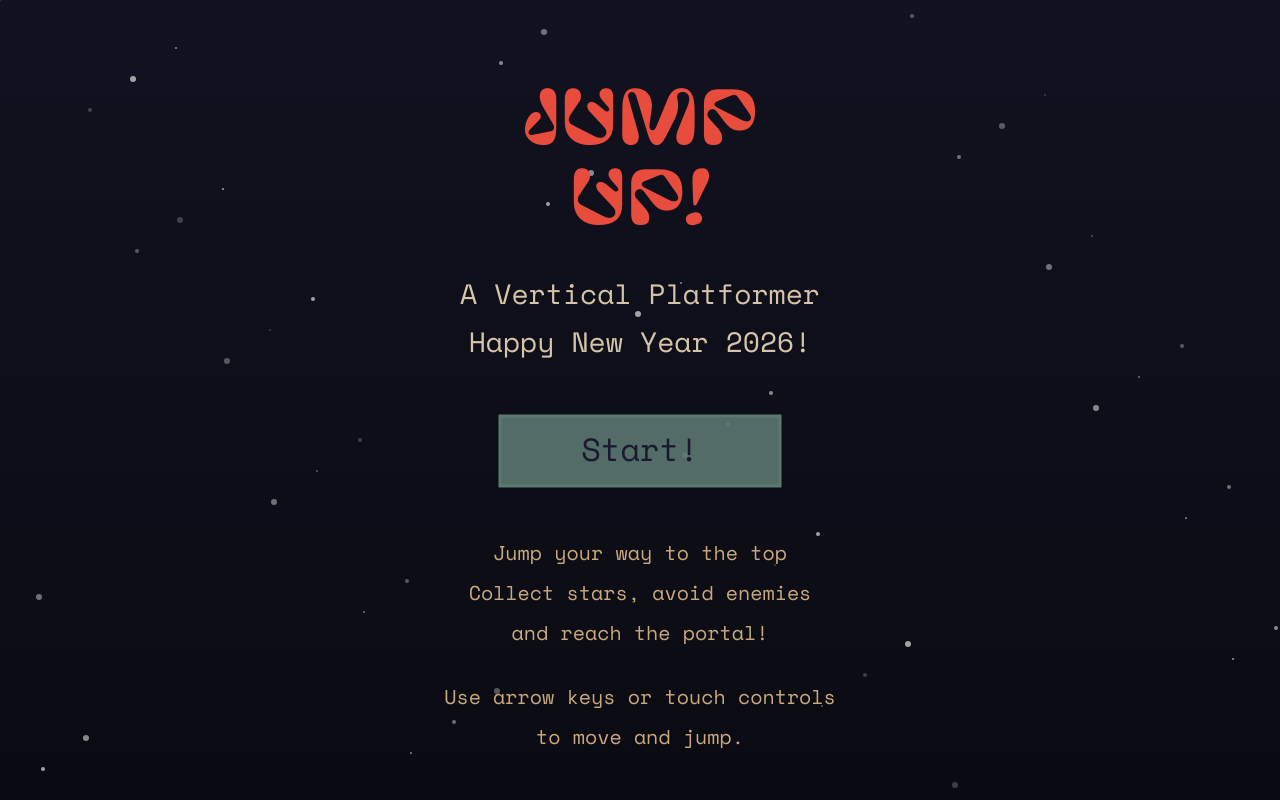
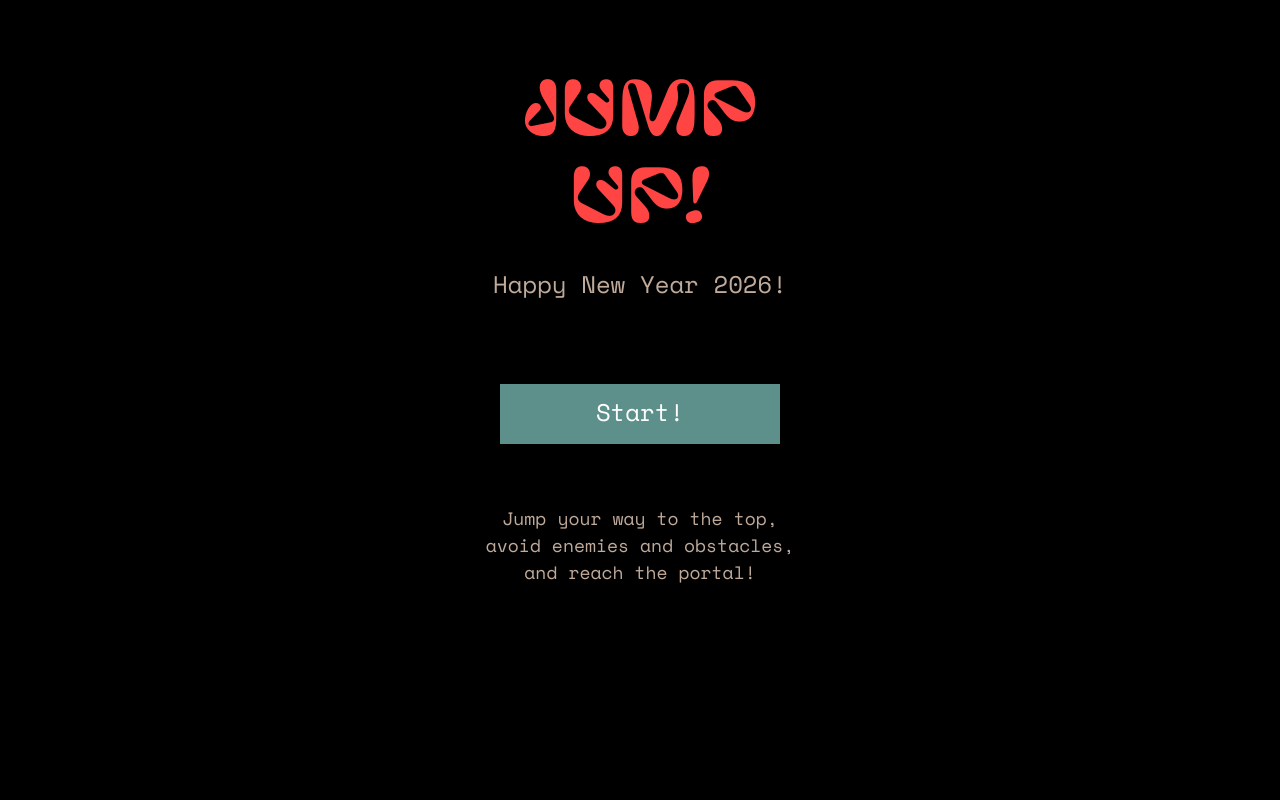
Before and after one commit to signalwerk/new-year.2026, a website built with Vite: page index.html in a window 1280 px wide. Built offline with nearby package versions, Linux system fonts and the light colour scheme.

Commit message:
MOD: update without stars and clean-up design

```diff
--- a/src/assets/loader.ts
+++ b/src/assets/loader.ts
@@ -200,36 +200,59 @@ export class AssetLoader {
 
 /**
  * Sound Manager for playing game sounds
+ * Optimized to reuse audio elements and limit concurrent sounds
  */
 export class SoundManager {
-  private sounds: Record<string, HTMLAudioElement>;
+  private soundPools: Record<string, HTMLAudioElement[]> = {};
   private enabled = true;
   private volume = 0.5;
+  private readonly POOL_SIZE = 3; // Max concurrent instances per sound
 
   constructor(sounds: Record<string, HTMLAudioElement>) {
-    this.sounds = sounds;
     this.setVolume(this.volume);
+
+    // Pre-create sound pools for better performance
+    for (const [name, sound] of Object.entries(sounds)) {
+      this.soundPools[name] = [sound];
+      // Pre-create additional instances for frequently used sounds
+      for (let i = 1; i < this.POOL_SIZE; i++) {
+        const clone = sound.cloneNode() as HTMLAudioElement;
+        clone.volume = this.volume;
+        this.soundPools[name].push(clone);
+      }
+    }
   }
 
   play(soundName: string): void {
     if (!this.enabled) return;
 
-    const sound = this.sounds[soundName];
-    if (sound) {
-      // Clone for overlapping sounds
-      const clone = sound.cloneNode() as HTMLAudioElement;
-      clone.volume = this.volume;
-      clone.play().catch(() => {
-        // Ignore autoplay restrictions
-      });
+    const pool = this.soundPools[soundName];
+    if (!pool || pool.length === 0) return;
+
+    // Find an audio element that's not playing or is near the end
+    let audio = pool.find(a => a.paused || a.ended || a.currentTime === 0);
+
+    // If all are playing, reuse the first one (oldest)
+    if (!audio) {
+      audio = pool[0];
     }
+
+    // Reset and play
+    audio.currentTime = 0;
+    audio.volume = this.volume;
+    audio.play().catch(() => {
+      // Ignore autoplay restrictions
+    });
   }
 
   setVolume(volume: number): void {
     this.volume = Math.max(0, Math.min(1, volume));
-    Object.values(this.sounds).forEach(sound => {
-      sound.volume = this.volume;
-    });
+    // Update all pooled sounds
+    for (const pool of Object.values(this.soundPools)) {
+      for (const sound of pool) {
+        sound.volume = this.volume;
+      }
+    }
   }
 
   setEnabled(enabled: boolean): void {
--- /dev/null
+++ b/src/config/colors.ts
@@ -0,0 +1,31 @@
+/**
+ * Color configuration for the game UI
+ * Matching the Meteor Defense style
+ */
+
+export const COLORS = {
+  // Background
+  BACKGROUND: "#000",
+
+  // Text colors
+  TEXT: "#c0aa9a",
+  TEXT_MUTED: "#888888",
+
+  // Button colors
+  BUTTON: "#5d908a",
+  BUTTON_TEXT: "#fff",
+
+  // Progress bar
+  PROGRESS_BAR: "#c0aa9a",
+  PROGRESS_BORDER: "#c0aa9a",
+
+  // Game UI
+  LIVES: "#c0aa9a",
+
+  // Win screen
+  WIN_TITLE: "#FF4444",
+  WIN_TEXT: "#c0aa9a",
+
+  // Game over
+  GAMEOVER_TITLE: "#FF4444",
+} as const;
--- a/src/config/text-dev.ts
+++ b/src/config/text-dev.ts
@@ -5,54 +5,28 @@
 import { TextConfig } from "./text";
 
 export const TEXT_DEV: TextConfig = {
-  // Game title
-  title: {
-    line1: "JUMP",
-    line2: "UP!",
+  title: "Jump\nUp!",
+  subtitle: "Happy New Year 2026!",
+  copy: "Jump your way to the top,\navoid enemies and obstacles,\nand reach the portal!",
+  startButton: "Start!",
+
+  win: {
+    title: "You Win!",
+    copy: "Congratulations!\nYou reached the portal!\n\nGreat job!\nTry again to beat your time!",
+    restartButton: "Play Again!",
   },
 
-  // Intro screen
-  intro: {
-    subtitle1: "A Vertical Platformer",
-    subtitle2: "Happy New Year 2026!",
-    startButton: "Start!",
-    message1: "Jump your way to the top",
-    message2: "Collect stars, avoid enemies",
-    message3: "and reach the portal!",
-    hint1: "Use arrow keys or touch controls",
-    hint2: "to move and jump.",
+  gameOver: {
+    title: "Game Over!",
+    restartButton: "Try Again!",
   },
 
-  // Win screen
-  win: {
-    title: "🎉 You Win! 🎉",
-    congratulations: "Congratulations!",
-    portalReached: "You reached the portal!",
-    finalScore: "Final Score: {score} points",
-    reminder1: "Great job!",
-    reminder2: "Can you beat your score?",
-    restartHint: "Tap or press SPACE to play again",
+  ui: {
+    lives: "♥ {lives}",
+    distance: "↑ {height}m",
   },
 
-  // Game over screen
-  gameOver: {
-    title: "GAME OVER",
-    finalScore: "Final Score: {score}",
-    restartHint: "Tap or press SPACE to restart",
-  },
-
-  // UI elements
-  ui: {
-    score: "Score: {score}",
-    lives: "♥ {lives}",
-    height: "Height: {height}m",
-  },
-
-  // Loading screen
   loading: {
-    title: "Loading...",
-    loadingFonts: "Loading fonts...",
-    loadingSounds: "Loading sounds...",
-    ready: "Ready!",
+    title: "Loading",
   },
 };
--- a/src/config/text-luan.ts
+++ b/src/config/text-luan.ts
@@ -5,54 +5,28 @@
 import { TextConfig } from "./text";
 
 export const TEXT_LUAN: TextConfig = {
-  // Game title
-  title: {
-    line1: "LUAN",
-    line2: "PLATFORMER",
+  title: "LUAN\nPlatformer",
+  subtitle: "Alles Gute im neuen Jahr!",
+  copy: "Hast du am 23.3.2025 schon Pläne?\nIch würde gerne einen kleinen\nAusflug mit dir machen.",
+  startButton: "Start!",
+
+  win: {
+    title: "Geschafft!",
+    copy: "Herzlichen Glückwunsch, Luan!\nDu hast das Portal erreicht!\n\nVergiss nicht:\n23. März 2025 – unser Ausflug!",
+    restartButton: "Neustart!",
   },
 
-  // Intro screen
-  intro: {
-    subtitle1: "Lieber Luan",
-    subtitle2: "Alles Gute im neuen Jahr!",
-    startButton: "Start!",
-    message1: "Hast du am 23.3.2025 schon Pläne?",
-    message2: "Ich würde gerne einen kleinen",
-    message3: "Ausflug mit dir machen.",
-    hint1: "Bis dahin kannst du mal versuchen",
-    hint2: "die Meteoriten zu erwischen.",
+  gameOver: {
+    title: "Game Over!",
+    restartButton: "Neustart!",
   },
 
-  // Win screen
-  win: {
-    title: "🎉 Geschafft! 🎉",
-    congratulations: "Herzlichen Glückwunsch, Luan!",
-    portalReached: "Du hast das Portal erreicht!",
-    finalScore: "Endstand: {score} Punkte",
-    reminder1: "Vergiss nicht:",
-    reminder2: "23. März 2025 - unser Ausflug!",
-    restartHint: "Tippen oder SPACE für neues Spiel",
+  ui: {
+    lives: "♥ {lives}",
+    distance: "↑ {height}m",
   },
 
-  // Game over screen
-  gameOver: {
-    title: "GAME OVER",
-    finalScore: "Final Score: {score}",
-    restartHint: "Tap or press SPACE to restart",
-  },
-
-  // UI elements
-  ui: {
-    score: "Score: {score}",
-    lives: "♥ {lives}",
-    height: "Height: {height}m",
-  },
-
-  // Loading screen
   loading: {
-    title: "Loading...",
-    loadingFonts: "Loading fonts...",
-    loadingSounds: "Loading sounds...",
-    ready: "Ready!",
+    title: "Loading",
   },
 };
--- a/src/config/text-neo.ts
+++ b/src/config/text-neo.ts
@@ -5,54 +5,28 @@
 import { TextConfig } from "./text";
 
 export const TEXT_NEO: TextConfig = {
-  // Game title
-  title: {
-    line1: "NEO",
-    line2: "PLATFORMER",
+  title: "NEO\nPlatformer",
+  subtitle: "Alles Gute im neuen Jahr!",
+  copy: "Hast du am 23.3.2025 schon Pläne?\nIch würde gerne einen kleinen\nAusflug mit dir machen.",
+  startButton: "Start!",
+
+  win: {
+    title: "Geschafft!",
+    copy: "Herzlichen Glückwunsch, Neo!\nDu hast das Portal erreicht!\n\nVergiss nicht:\n23. März 2025 – unser Ausflug!",
+    restartButton: "Neustart!",
   },
 
-  // Intro screen
-  intro: {
-    subtitle1: "Lieber Neo",
-    subtitle2: "Alles Gute im neuen Jahr!",
-    startButton: "Start!",
-    message1: "Hast du am 23.3.2025 schon Pläne?",
-    message2: "Ich würde gerne einen kleinen",
-    message3: "Ausflug mit dir machen.",
-    hint1: "Bis dahin kannst du mal versuchen",
-    hint2: "die Meteoriten zu erwischen.",
+  gameOver: {
+    title: "Game Over!",
+    restartButton: "Neustart!",
   },
 
-  // Win screen
-  win: {
-    title: "🎉 Geschafft! 🎉",
-    congratulations: "Herzlichen Glückwunsch, Neo!",
-    portalReached: "Du hast das Portal erreicht!",
-    finalScore: "Endstand: {score} Punkte",
-    reminder1: "Vergiss nicht:",
-    reminder2: "23. März 2025 - unser Ausflug!",
-    restartHint: "Tippen oder SPACE für neues Spiel",
+  ui: {
+    lives: "♥ {lives}",
+    distance: "↑ {height}m",
   },
 
-  // Game over screen
-  gameOver: {
-    title: "GAME OVER",
-    finalScore: "Final Score: {score}",
-    restartHint: "Tap or press SPACE to restart",
-  },
-
-  // UI elements
-  ui: {
-    score: "Score: {score}",
-    lives: "♥ {lives}",
-    height: "Height: {height}m",
-  },
-
-  // Loading screen
   loading: {
-    title: "Loading...",
-    loadingFonts: "Loading fonts...",
-    loadingSounds: "Loading sounds...",
-    ready: "Ready!",
+    title: "Loading",
   },
 };
--- a/src/game.ts
+++ b/src/game.ts
@@ -8,15 +8,14 @@ import {
   updateCannons,
   updateProjectiles,
   checkEnemyCollision,
-  checkCollectiblePickup,
   checkProjectileCollision,
   renderPlatform,
   renderEnemy,
-  renderCollectible,
   renderCannon,
   renderProjectile,
 } from './entities';
 import { TEXT, interpolate } from './config/text';
+import { COLORS } from './config/colors';
 import { SoundManager } from './assets/loader';
 
 // Font constants
@@ -50,7 +49,6 @@ export class Game {
 
   // Game state
   private state: GameState = {
-    score: 0,
     lives: 3,
     gameOver: false,
     won: false,
@@ -61,8 +59,8 @@ export class Game {
   private readonly BG_GRADIENT_TOP = '#1a1a2e';
   private readonly BG_GRADIENT_BOTTOM = '#0f0f1a';
 
-  // Track highest point reached
-  private highestY: number = 0;
+  // Portal height for distance calculation
+  private portalY: number = 0;
 
   // Screen shake
   private screenShakeTimer: number = 0;
@@ -133,11 +131,12 @@ export class Game {
     // Initialize camera
     this.cameraY = this.player.getCenterY() - this.displayHeight * this.CAMERA_OFFSET_Y;
     this.cameraTargetY = this.cameraY;
-    this.highestY = this.player.getCenterY();
+
+    // Store portal Y position for distance calculation
+    this.portalY = this.level.portal ? this.level.portal.y : this.level.levelHeight;
 
     // Reset state
     this.state = {
-      score: 0,
       lives: 3,
       gameOver: false,
       won: false,
@@ -219,12 +218,8 @@ export class Game {
     updatePlatforms(this.level.platforms, deltaTime);
     updateEnemies(this.level.enemies, this.level.platforms, deltaTime);
 
-    // Track cannon fire for sound
-    const prevProjectileCount = this.level.projectiles.length;
+    // Update cannons (sound removed for performance)
     updateCannons(this.level.cannons, this.level.projectiles, performance.now());
-    if (this.level.projectiles.length > prevProjectileCount) {
-      this.sound.play('cannon');
-    }
 
     updateProjectiles(this.level.projectiles, deltaTime, this.level.levelWidth);
 
@@ -242,7 +237,6 @@ export class Game {
       if (enemyHit.hit && enemyHit.enemy) {
         if (enemyHit.stomped) {
           enemyHit.enemy.alive = false;
-          this.state.score += 100;
           this.player.velocityY = 400;
           this.sound.play('stomp');
         } else {
@@ -255,29 +249,6 @@ export class Game {
       }
     }
 
-    // Check collectibles
-    const collected = checkCollectiblePickup(this.player.getBounds(), this.level.collectibles);
-    if (collected) {
-      this.sound.play('coin');
-      switch (collected.type) {
-        case 'coin':
-          this.state.score += 10;
-          break;
-        case 'star':
-          this.state.score += 50;
-          break;
-        case 'powerup':
-          this.state.score += 100;
-          break;
-      }
-    }
-
-    // Track highest point
-    if (this.player.getCenterY() > this.highestY) {
-      const heightBonus = Math.floor((this.player.getCenterY() - this.highestY) / TILE_SIZE);
-      this.state.score += heightBonus;
-      this.highestY = this.player.getCenterY();
-    }
 
     // Check if player died
     if (!this.player.isAlive) {
@@ -336,22 +307,28 @@ export class Game {
       this.restart();
       window.removeEventListener('keydown', handleKey);
       window.removeEventListener('touchstart', handleTouch);
+      window.removeEventListener('click', handleClick);
     };
 
     const handleKey = (e: KeyboardEvent) => {
-      if (e.code === 'Space') {
+      if (e.code === 'Space' || e.code === 'Enter') {
         restart(e);
       }
     };
 
     const handleTouch = (e: TouchEvent) => {
-      // Small delay to prevent accidental restart
-      setTimeout(() => restart(e), 100);
+      restart(e);
     };
 
+    const handleClick = (e: MouseEvent) => {
+      restart(e);
+    };
+
+    // Small delay to prevent accidental restart
     setTimeout(() => {
       window.addEventListener('keydown', handleKey);
-      window.addEventListener('touchstart', handleTouch, { once: true });
+      window.addEventListener('touchstart', handleTouch);
+      window.addEventListener('click', handleClick);
     }, 500);
   }
 
@@ -407,13 +384,6 @@ export class Game {
         this.renderPortal(ctx, time);
       }
 
-      // Render collectibles
-      for (const collectible of this.level.collectibles) {
-        if (this.isVisible(collectible.y, collectible.height)) {
-          renderCollectible(ctx, collectible, time);
-        }
-      }
-
       // Render enemies
       for (const enemy of this.level.enemies) {
         if (this.isVisible(enemy.y, enemy.height)) {
@@ -421,17 +391,19 @@ export class Game {
         }
       }
 
-      // Render cannons
-      for (const cannon of this.level.cannons) {
-        if (this.isVisible(cannon.y, cannon.height)) {
-          renderCannon(ctx, cannon);
-        }
-      }
 
       // Render projectiles
       for (const projectile of this.level.projectiles) {
         if (projectile.active && this.isVisible(projectile.y, projectile.height)) {
           renderProjectile(ctx, projectile);
+        }
+      }
+
+
+      // Render cannons
+      for (const cannon of this.level.cannons) {
+        if (this.isVisible(cannon.y, cannon.height)) {
+          renderCannon(ctx, cannon);
         }
       }
 
@@ -459,58 +431,72 @@ export class Game {
     }
   }
 
-  private renderIntroScreen(time: number): void {
+  private renderIntroScreen(_time: number): void {
     const ctx = this.ctx;
     const width = this.displayWidth;
     const height = this.displayHeight;
 
-    // Semi-transparent overlay
-    ctx.fillStyle = 'rgba(0, 0, 0, 0.3)';
+    // Black background overlay
+    ctx.fillStyle = COLORS.BACKGROUND;
     ctx.fillRect(0, 0, width, height);
 
-    // Title - using Pilowlava font
+    // Font sizes
+    const titleSize = Math.min(72, width * 0.15);
+    const subtitleSize = Math.min(24, width * 0.05);
+    const copySize = Math.min(18, width * 0.04);
+    const buttonFontSize = Math.min(24, width * 0.05);
+
+    const titleLineHeight = titleSize * 1.2;
+    const subtitleLineHeight = subtitleSize * 1.4;
+    const copyLineHeight = copySize * 1.5;
+
+    const x = width / 2;
+    const baseY = height / 4;
+
+    // Draw title (multi-line support)
+    const titleLines = TEXT.title.split('\n');
+    const titleStartY = baseY - (titleLines.length - 1) * titleLineHeight;
+
+    ctx.fillStyle = COLORS.GAMEOVER_TITLE;
+    ctx.font = `${titleSize}px ${FONT_TITLE}`;
     ctx.textAlign = 'center';
-    ctx.fillStyle = '#e74c3c';
-    ctx.font = `72px ${FONT_TITLE}`;
-    ctx.fillText(TEXT.title.line1, width / 2, height * 0.18);
-    ctx.fillText(TEXT.title.line2, width / 2, height * 0.28);
+    ctx.textBaseline = 'middle';
+    titleLines.forEach((line, index) => {
+      ctx.fillText(line, x, titleStartY + index * titleLineHeight);
+    });
 
-    // Subtitle - using Space Mono
-    ctx.fillStyle = '#d4c4a8';
-    ctx.font = `28px ${FONT_BODY}`;
-    ctx.fillText(TEXT.intro.subtitle1, width / 2, height * 0.38);
-    ctx.fillText(TEXT.intro.subtitle2, width / 2, height * 0.44);
+    // Draw subtitle
+    ctx.fillStyle = COLORS.TEXT;
+    ctx.font = `${subtitleSize}px ${FONT_BODY}`;
+    const subtitleLines = TEXT.subtitle.split('\n');
+    subtitleLines.forEach((line, index) => {
+      ctx.fillText(line, x, baseY + titleLineHeight + index * subtitleLineHeight);
+    });
 
-    // Start button
-    const btnWidth = 280;
-    const btnHeight = 70;
+    // Button dimensions
+    const btnWidth = Math.min(280, width * 0.7);
+    const btnHeight = 60;
     const btnX = width / 2 - btnWidth / 2;
-    const btnY = height * 0.52;
+    const btnY = height * 0.48;
 
-    // Button glow
-    const pulse = Math.sin(time / 500) * 0.1 + 0.9;
-    ctx.fillStyle = `rgba(106, 137, 128, ${0.8 * pulse})`;
+    // Button background
+    ctx.fillStyle = COLORS.BUTTON;
     ctx.fillRect(btnX, btnY, btnWidth, btnHeight);
 
-    // Button border
-    ctx.strokeStyle = '#5a7a70';
-    ctx.lineWidth = 3;
-    ctx.strokeRect(btnX, btnY, btnWidth, btnHeight);
+    // Button text
+    ctx.fillStyle = COLORS.BUTTON_TEXT;
+    ctx.font = `${buttonFontSize}px ${FONT_BODY}`;
+    ctx.textBaseline = 'middle';
+    ctx.fillText(TEXT.startButton, x, btnY + btnHeight * 0.52);
 
-    // Button text - using Space Mono
-    ctx.fillStyle = '#1a1a2e';
-    ctx.font = `32px ${FONT_BODY}`;
-    ctx.fillText(TEXT.intro.startButton, width / 2, btnY + btnHeight / 2 + 10);
-
-    // Additional text - using Space Mono
-    ctx.fillStyle = '#c9a87c';
-    ctx.font = `20px ${FONT_BODY}`;
-    ctx.fillText(TEXT.intro.message1, width / 2, height * 0.70);
-    ctx.fillText(TEXT.intro.message2, width / 2, height * 0.75);
-    ctx.fillText(TEXT.intro.message3, width / 2, height * 0.80);
-
-    ctx.fillText(TEXT.intro.hint1, width / 2, height * 0.88);
-    ctx.fillText(TEXT.intro.hint2, width / 2, height * 0.93);
+    // Draw copy text (multi-line support)
+    ctx.fillStyle = COLORS.TEXT;
+    ctx.font = `${copySize}px ${FONT_BODY}`;
+    const copyLines = TEXT.copy.split('\n');
+    const copyStartY = height * 0.65;
+    copyLines.forEach((line, index) => {
+      ctx.fillText(line, x, copyStartY + index * copyLineHeight);
+    });
 
     // Hide touch controls on intro
     const touchControls = document.getElementById('touch-controls');
@@ -579,39 +565,57 @@ export class Game {
     const width = this.displayWidth;
     const height = this.displayHeight;
 
-    // Overlay
-    ctx.fillStyle = 'rgba(0, 0, 0, 0.8)';
+    // Black background
+    ctx.fillStyle = COLORS.BACKGROUND;
     ctx.fillRect(0, 0, width, height);
 
-    // Congratulations - using Pilowlava
+    // Font sizes
+    const titleSize = Math.min(56, width * 0.12);
+    const copySize = Math.min(18, width * 0.04);
+    const buttonFontSize = Math.min(24, width * 0.05);
+
+    const titleLineHeight = titleSize * 1.2;
+    const copyLineHeight = copySize * 1.5;
+
+    const x = width / 2;
+    const baseY = height / 4;
+
+    // Draw title (multi-line support)
+    const titleLines = TEXT.win.title.split('\n');
+    const titleStartY = baseY - (titleLines.length - 1) * titleLineHeight;
+
+    ctx.fillStyle = COLORS.WIN_TITLE;
+    ctx.font = `${titleSize}px ${FONT_TITLE}`;
     ctx.textAlign = 'center';
-    ctx.fillStyle = '#f1c40f';
-    ctx.font = `56px ${FONT_TITLE}`;
-    ctx.fillText(TEXT.win.title, width / 2, height * 0.25);
+    ctx.textBaseline = 'middle';
+    titleLines.forEach((line, index) => {
+      ctx.fillText(line, x, titleStartY + index * titleLineHeight);
+    });
 
-    ctx.fillStyle = '#ffffff';
-    ctx.font = `32px ${FONT_BODY}`;
-    ctx.fillText(TEXT.win.congratulations, width / 2, height * 0.38);
+    // Button dimensions
+    const btnWidth = Math.min(280, width * 0.7);
+    const btnHeight = 60;
+    const btnX = width / 2 - btnWidth / 2;
+    const btnY = height * 0.42;
 
-    ctx.fillStyle = '#d4c4a8';
-    ctx.font = `24px ${FONT_BODY}`;
-    ctx.fillText(TEXT.win.portalReached, width / 2, height * 0.48);
+    // Button background
+    ctx.fillStyle = COLORS.BUTTON;
+    ctx.fillRect(btnX, btnY, btnWidth, btnHeight);
 
-    // Score
-    ctx.fillStyle = '#3498db';
-    ctx.font = `28px ${FONT_BODY}`;
-    ctx.fillText(interpolate(TEXT.win.finalScore, { score: this.state.score }), width / 2, height * 0.58);
+    // Button text
+    ctx.fillStyle = COLORS.BUTTON_TEXT;
+    ctx.font = `${buttonFontSize}px ${FONT_BODY}`;
+    ctx.textBaseline = 'middle';
+    ctx.fillText(TEXT.win.restartButton, x, btnY + btnHeight * 0.52);
 
-    // Message
-    ctx.fillStyle = '#c9a87c';
-    ctx.font = `22px ${FONT_BODY}`;
-    ctx.fillText(TEXT.win.reminder1, width / 2, height * 0.72);
-    ctx.fillText(TEXT.win.reminder2, width / 2, height * 0.78);
-
-    // Restart hint
-    ctx.fillStyle = '#888888';
-    ctx.font = `18px ${FONT_BODY}`;
-    ctx.fillText(TEXT.win.restartHint, width / 2, height * 0.90);
+    // Draw copy text (multi-line support)
+    ctx.fillStyle = COLORS.TEXT;
+    ctx.font = `${copySize}px ${FONT_BODY}`;
+    const copyLines = TEXT.win.copy.split('\n');
+    const copyStartY = height * 0.60;
+    copyLines.forEach((line, index) => {
+      ctx.fillText(line, x, copyStartY + index * copyLineHeight);
+    });
   }
 
   private isVisible(y: number, height: number): boolean {
@@ -653,17 +657,18 @@ export class Game {
     const ctx = this.ctx;
     const padding = 20;
 
-    ctx.fillStyle = '#ffffff';
+    // Calculate distance to portal (in tiles, counting down to 0)
+    const distanceToPortal = Math.max(0, Math.floor((this.portalY - this.player.getCenterY()) / TILE_SIZE));
+
+    // Distance to goal
+    ctx.fillStyle = COLORS.TEXT;
     ctx.font = `24px ${FONT_BODY}`;
     ctx.textAlign = 'left';
-    ctx.fillText(interpolate(TEXT.ui.score, { score: this.state.score }), padding, padding + 24);
+    ctx.fillText(interpolate(TEXT.ui.distance, { height: distanceToPortal }), padding, padding + 24);
 
-    ctx.fillStyle = '#e74c3c';
+    // Lives
+    ctx.fillStyle = COLORS.LIVES;
     ctx.fillText(interpolate(TEXT.ui.lives, { lives: this.state.lives }), padding, padding + 54);
-
-    ctx.fillStyle = '#ffffff88';
-    ctx.font = `16px ${FONT_BODY}`;
-    ctx.fillText(interpolate(TEXT.ui.height, { height: Math.floor(this.highestY / TILE_SIZE) }), padding, padding + 80);
   }
 
   private renderGameOver(): void {
@@ -671,22 +676,46 @@ export class Game {
     const width = this.displayWidth;
     const height = this.displayHeight;
 
-    ctx.fillStyle = 'rgba(0, 0, 0, 0.7)';
+    // Black background
+    ctx.fillStyle = COLORS.BACKGROUND;
     ctx.fillRect(0, 0, width, height);
 
-    // Title - using Pilowlava
-    ctx.fillStyle = '#e74c3c';
-    ctx.font = `48px ${FONT_TITLE}`;
+    // Font sizes
+    const titleSize = Math.min(56, width * 0.12);
+    const buttonFontSize = Math.min(24, width * 0.05);
+
+    const titleLineHeight = titleSize * 1.2;
+
+    const x = width / 2;
+    const baseY = height / 3;
+
+    // Draw title (multi-line support)
+    const titleLines = TEXT.gameOver.title.split('\n');
+    const titleStartY = baseY - (titleLines.length - 1) * titleLineHeight;
+
+    ctx.fillStyle = COLORS.GAMEOVER_TITLE;
+    ctx.font = `${titleSize}px ${FONT_TITLE}`;
     ctx.textAlign = 'center';
-    ctx.fillText(TEXT.gameOver.title, width / 2, height / 2 - 40);
+    ctx.textBaseline = 'middle';
+    titleLines.forEach((line, index) => {
+      ctx.fillText(line, x, titleStartY + index * titleLineHeight);
+    });
 
-    ctx.fillStyle = '#ffffff';
-    ctx.font = `24px ${FONT_BODY}`;
-    ctx.fillText(interpolate(TEXT.gameOver.finalScore, { score: this.state.score }), width / 2, height / 2 + 20);
+    // Button dimensions
+    const btnWidth = Math.min(280, width * 0.7);
+    const btnHeight = 60;
+    const btnX = width / 2 - btnWidth / 2;
+    const btnY = height * 0.52;
 
-    ctx.fillStyle = '#888888';
-    ctx.font = `18px ${FONT_BODY}`;
-    ctx.fillText(TEXT.gameOver.restartHint, width / 2, height / 2 + 60);
+    // Button background
+    ctx.fillStyle = COLORS.BUTTON;
+    ctx.fillRect(btnX, btnY, btnWidth, btnHeight);
+
+    // Button text
+    ctx.fillStyle = COLORS.BUTTON_TEXT;
+    ctx.font = `${buttonFontSize}px ${FONT_BODY}`;
+    ctx.textBaseline = 'middle';
+    ctx.fillText(TEXT.gameOver.restartButton, x, btnY + btnHeight * 0.52);
   }
 
   private renderWalls(ctx: CanvasRenderingContext2D): void {
@@ -743,7 +772,6 @@ export class Game {
 
   private restart(): void {
     this.state = {
-      score: 0,
       lives: 3,
       gameOver: false,
       won: false,
@@ -755,7 +783,7 @@ export class Game {
 
     this.cameraY = this.player.getCenterY() - this.displayHeight * this.CAMERA_OFFSET_Y;
     this.cameraTargetY = this.cameraY;
-    this.highestY = this.player.getCenterY();
+    this.portalY = this.level.portal ? this.level.portal.y : this.level.levelHeight;
 
     this.screenState = 'playing';
   }
--- a/src/level-parser.ts
+++ b/src/level-parser.ts
@@ -24,9 +24,9 @@ const PLATFORM_COLORS = {
 
 const ENEMY_COLORS = {
   'walker': '#c94c4c',
-  'jumper': '#c9844c',
-  'static': '#c9c44c',
-  'flyer': '#8e44ad',
+  'jumper': '#c94c4c',
+  'static': '#c94c4c',
+  'flyer': '#c94c4c',
 };
 
 const COLLECTIBLE_COLORS = {
--- a/src/types.ts
+++ b/src/types.ts
@@ -82,7 +82,6 @@ export interface InputState {
 }
 
 export interface GameState {
-  score: number;
   lives: number;
   gameOver: boolean;
   won: boolean;
```
Also changed, not shown: src/config/text.ts (+21 -28 lines), src/entities.ts (+10 -8 lines), src/style.css (+8 -10 lines).
